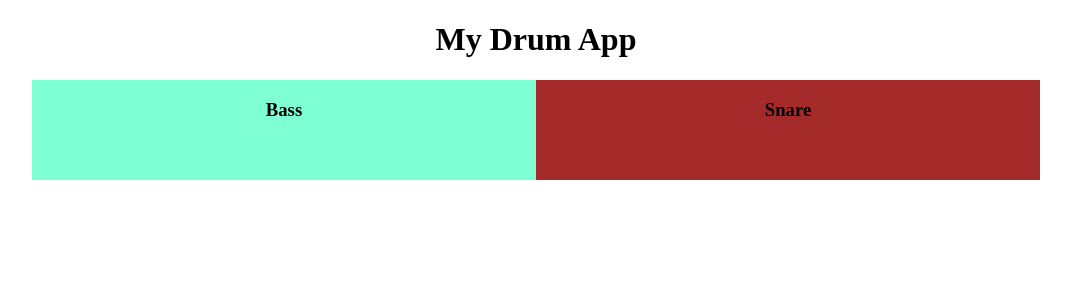
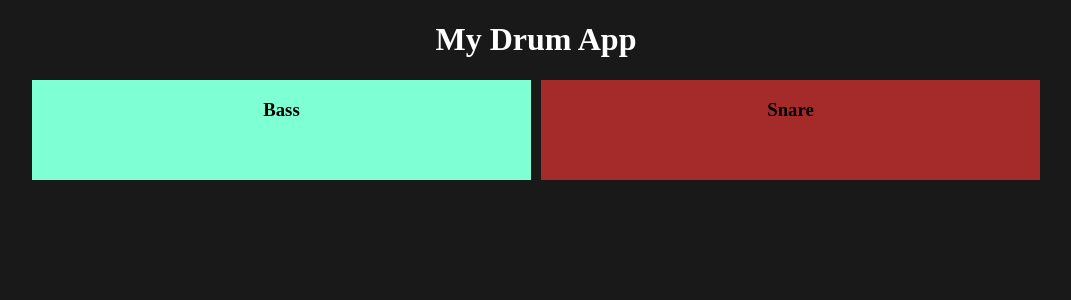
Before and after one commit to dwinniford/my-drum-app, an Angular app: page / in a window 1280 px wide. Shown: the top 300 px of the page, without its empty margins (104-1175 px from the left). Built offline with nearby package versions, Linux system fonts and the light colour scheme.

Commit message:
drum block has click event

```diff
--- a/src/app/app.component.css
+++ b/src/app/app.component.css
@@ -1,9 +1,11 @@
 main h1 {
     text-align: center;
+    color: #fff;
 }
 
 .drum-grid {
     display: grid;
     grid-template-columns: 1fr 1fr;
     margin: 0px 10vw 0px 10vw;
+    grid-gap: 10px;
 }
--- a/src/app/drum-block/drum-block.component.html
+++ b/src/app/drum-block/drum-block.component.html
@@ -1,3 +1,3 @@
-<div>
+<div (click)="tap()">
     <h3>{{drum.name}}</h3>
 </div>
--- a/src/app/drum-block/drum-block.component.ts
+++ b/src/app/drum-block/drum-block.component.ts
@@ -11,5 +11,8 @@ export class DrumBlockComponent implements OnInit {
 
   ngOnInit(): void {
   }
+  tap() {
+    window.alert(`${this.drum.sound}!!!!`)
+  }
 
 }
--- a/src/app/drumset/drumset.component.css
+++ b/src/app/drumset/drumset.component.css
@@ -3,6 +3,7 @@
     background-color: aquamarine;
     height: 100px;
     text-align: center;
+    position: relative;
 }
 
 .drum-block:nth-child(2) {
--- a/src/styles.css
+++ b/src/styles.css
@@ -1 +1,4 @@
 /* You can add global styles to this file, and also import other style files */
+body {
+    background-color: rgba(0,0,0,.9);
+}
```
